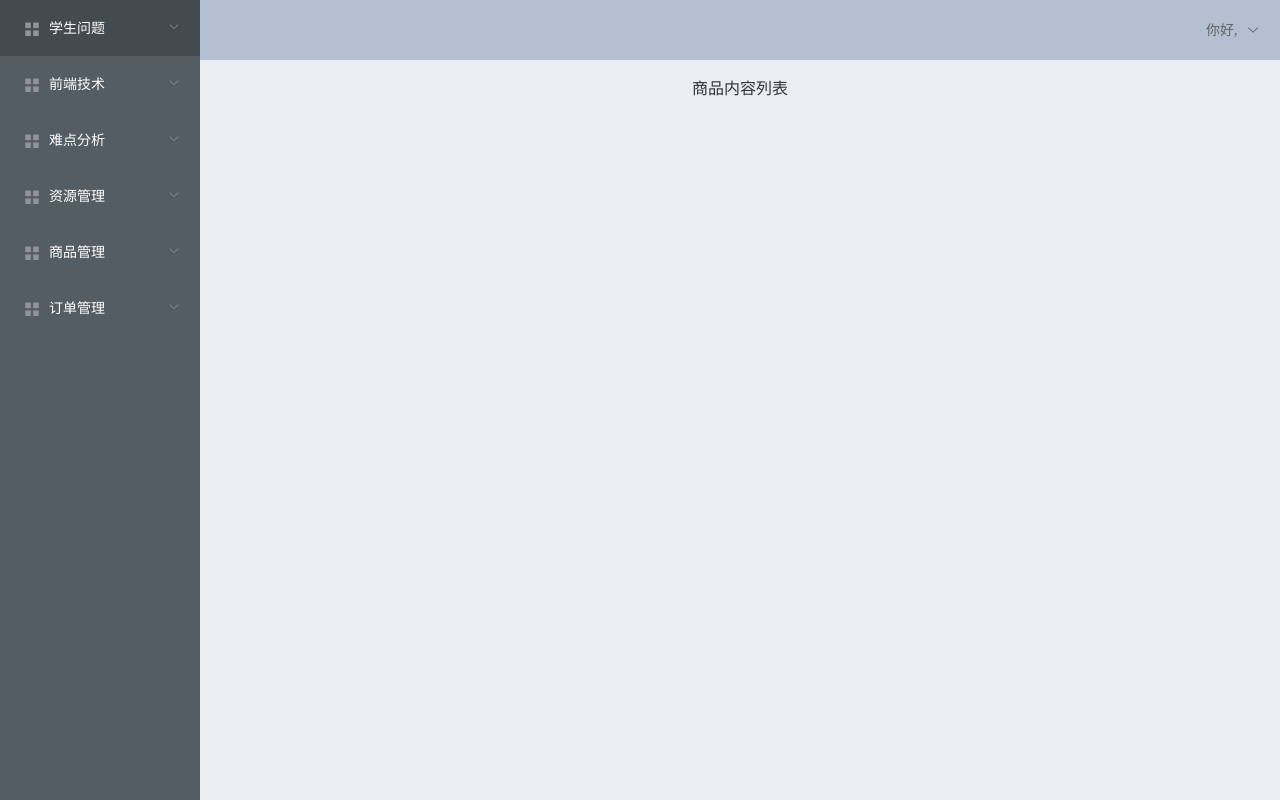
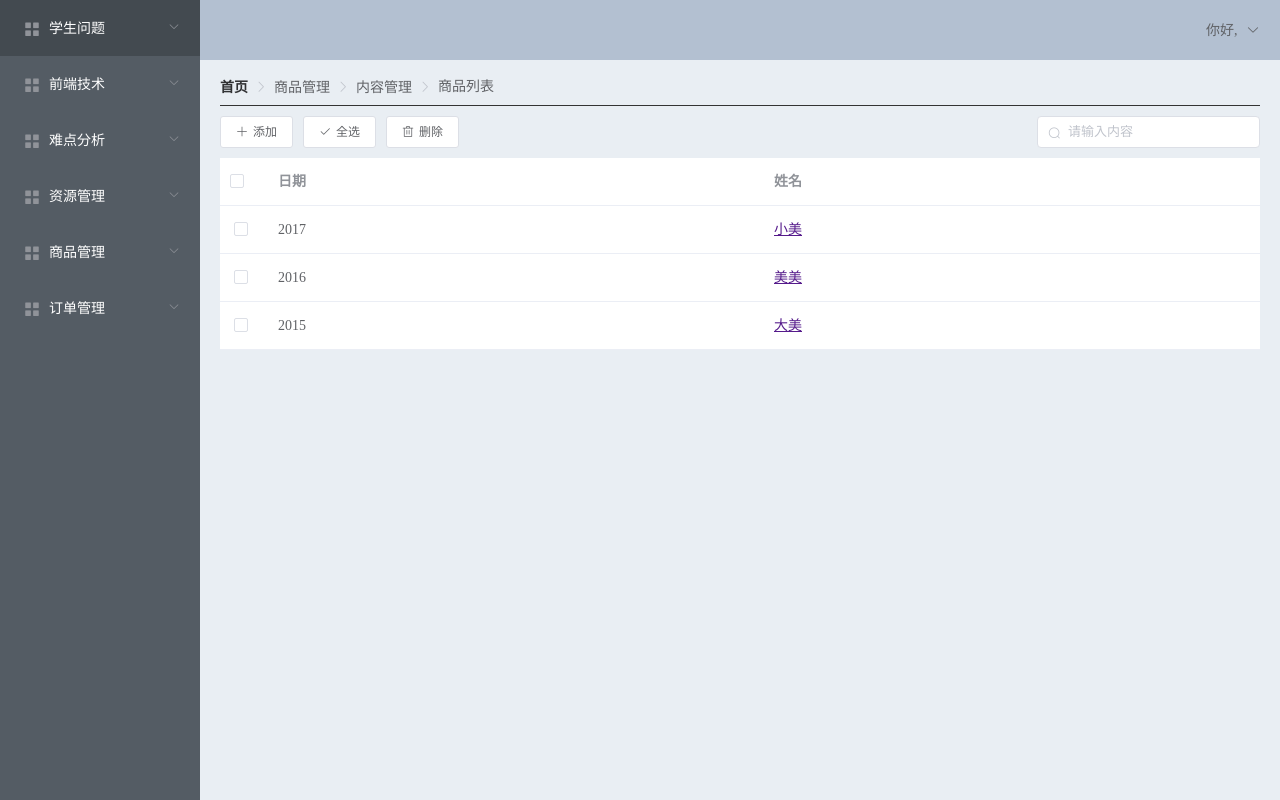
Before and after one commit to guopengfei116/store-backstage-guang14, a Vue app: page /#/goods/content/list in a window 1280 px wide. Built offline with nearby package versions, Linux system fonts and the light colour scheme.

Commit message:
商品列表页, 实现导航, 工具条, 表格组件实现布局效果

```diff
--- a/src/component/admin/Admin.vue
+++ b/src/component/admin/Admin.vue
@@ -68,7 +68,6 @@
         .el-main {
             background-color: #E9EEF3;
             color: #333;
-            text-align: center;
         }
     }
 </style>
--- a/src/component/admin/goods/content/GoodsContentList.vue
+++ b/src/component/admin/goods/content/GoodsContentList.vue
@@ -1,15 +1,82 @@
 <template>
-    <div>
-        商品内容列表
+    <div class="list">
+        <!-- 面包屑导航 -->
+        <el-breadcrumb separator-class="el-icon-arrow-right">
+            <el-breadcrumb-item :to="{ path: '/' }">首页</el-breadcrumb-item>
+            <el-breadcrumb-item>商品管理</el-breadcrumb-item>
+            <el-breadcrumb-item>内容管理</el-breadcrumb-item>
+            <el-breadcrumb-item>商品列表</el-breadcrumb-item>
+        </el-breadcrumb>
+
+        <!-- 工具条 -->
+        <section class="list_util">
+            <!-- 左边按钮 -->
+            <div class="list_util_btns">
+                <el-button plain size="small" icon="el-icon-plus">添加</el-button>
+                <el-button plain size="small" icon="el-icon-check">全选</el-button>
+                <el-button plain size="small" icon="el-icon-delete">删除</el-button>
+            </div>
+
+            <!-- 右边搜索框 -->
+            <div class="list_util_search">
+                <el-input size="small" placeholder="请输入内容" prefix-icon="el-icon-search"></el-input>
+            </div>
+        </section>
+
+        <!-- 表格: data属性为列表数据, 传入后会根据这个数据自动渲染 -->
+        <el-table ref="multipleTable" :data="tableList" tooltip-effect="dark" style="width: 100%">
+            <!-- 多选框列 -->
+            <el-table-column type="selection"></el-table-column>
+
+            <!-- 普通列: label用于设置表头, prop用于指定该列展示的字段名称 -->
+            <el-table-column label="日期" prop="date"></el-table-column>
+
+            <!-- 普通列: label用于设置表头, 里面的template可以用于设定任意html结构 -->
+            <el-table-column label="姓名">
+                <!-- 在temoplate里面, 需要通过scope.row拿到每一行数据 -->
+                <template slot-scope="scope">
+                    <a href="">{{ scope.row.name }}</a>
+                </template>
+            </el-table-column>
+        </el-table>
     </div>
 </template>
 
 <script>
     export default {
-
+        data() {
+            return {
+                tableList: [
+                    { date: 2017, name: '小美' },
+                    { date: 2016, name: '美美' },
+                    { date: 2015, name: '大美' },
+                ]
+            }
+        },
     }
 </script>
 
-<style scoped>
+<style scoped lang="less">
+    .list {
+        .el-breadcrumb {
+            padding-bottom: 10px;
+            border-bottom: 1px solid #333333;
+        }
 
+        // 防止父盒子坍塌, 所以加overflow
+        &_util {
+            overflow: hidden;
+            padding: 10px 0;
+
+            // 按钮在左边
+            &_btns {
+                float: left;
+            }
+
+            // 搜索框在右边
+            &_search {
+                float: right
+            }
+        }
+    }
 </style>
```
